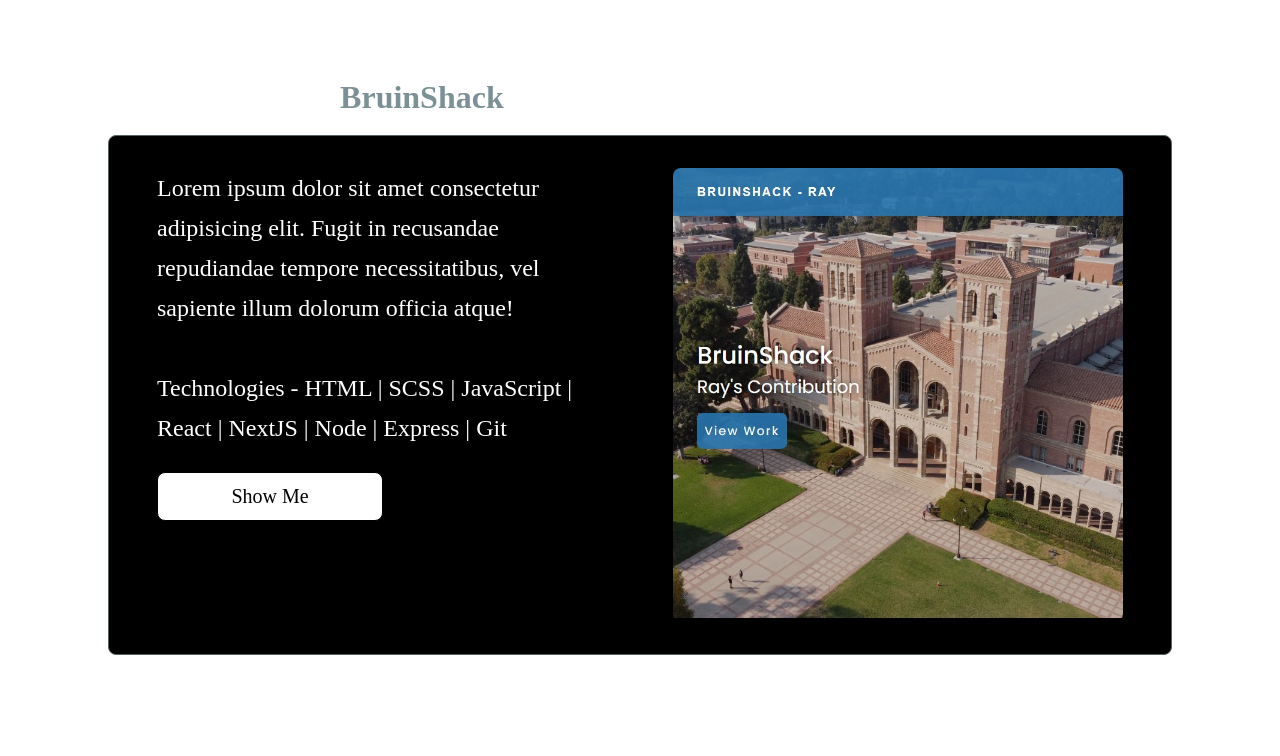
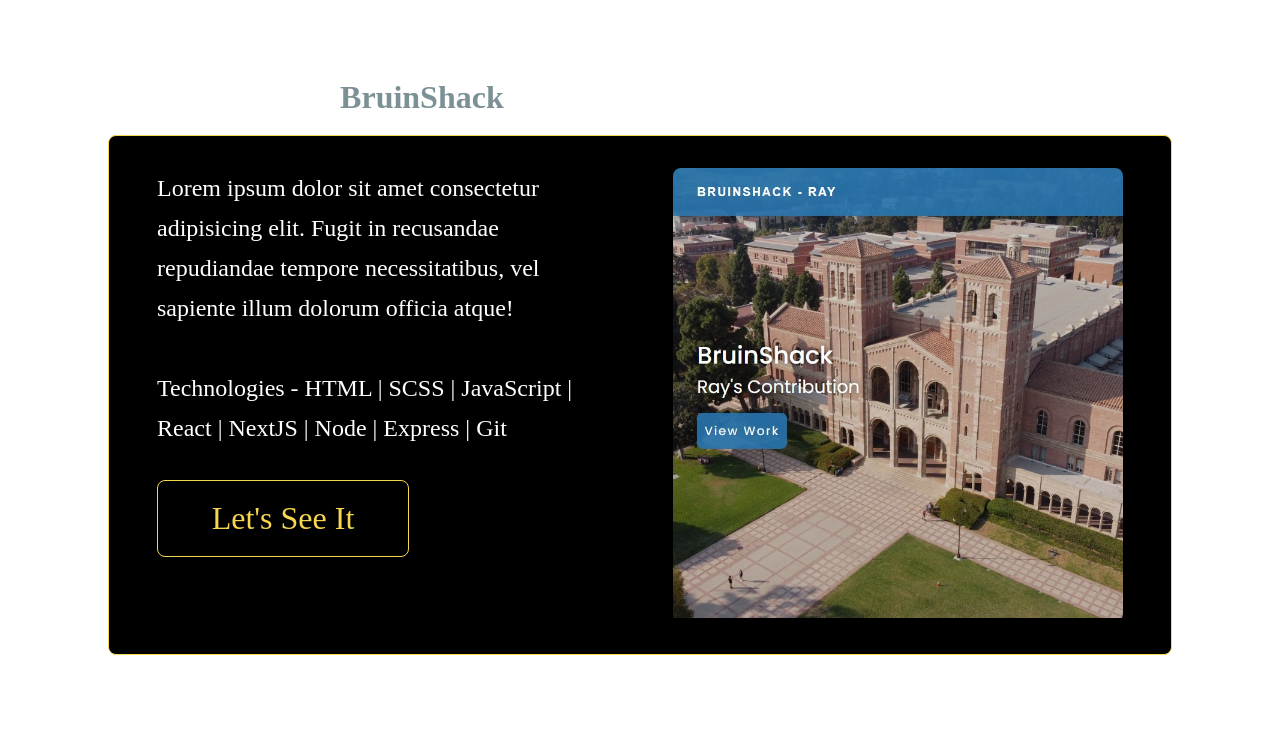
Before and after one commit to rayros404/portfolio, a Next.js app: page / in a window 1280 px wide. Shown: the part 680-1436 px from the top of the page. Built offline with nearby package versions, Linux system fonts and the light colour scheme.

Commit message:
styling finetune

```diff
--- /dev/null
+++ b/components/Home/PrimaryButton.js
@@ -0,0 +1,15 @@
+import styles from "../../styles/Home/PrimaryButton.module.css"
+const PrimaryButton = (props) => {
+  return (
+    <a
+      className={styles.primaryBtn}
+      href={props.href}
+      target={props.target}
+      rel={props.rel}
+    >
+      {props.name}
+    </a>
+  )
+}
+
+export default PrimaryButton
--- /dev/null
+++ b/pages/_document.js
@@ -0,0 +1,22 @@
+import Document, { Html, Head, Main, NextScript } from 'next/document'
+
+class MyDocument extends Document {
+  render() {
+    return (
+      <Html>
+        <Head>
+          <link
+            href="https://fonts.googleapis.com/css2?family=Oswald:wght@400;700&display=swap"
+            rel="stylesheet"
+          />
+        </Head>
+        <body>
+          <Main />
+          <NextScript />
+        </body>
+      </Html>
+    )
+  }
+}
+
+export default MyDocument
--- a/pages/index.js
+++ b/pages/index.js
@@ -2,6 +2,7 @@
 import ProjectCard from "../components/Home/ProjectCard"
 import Image from "next/image"
 import Link from "next/link"
+import PrimaryButton from "../components/Home/PrimaryButton"
 import ContactLink from "../components/Home/ContactLink"
 
 const Home = () => {
@@ -16,10 +17,10 @@
             Frontend Developer
           </div>
           <div id={styles.contentBtns}>
-          <Link href="/">
-            <a id={styles.work}>
-              View My Work
-            </a>
+          <Link href="/#internship" passHref>
+            <PrimaryButton
+              name="View My Work"
+            />
           </Link>
           <a
             id={styles.resume}
@@ -42,7 +43,7 @@
           />
         </div>
       </section>
-      <section id={styles.internship}>
+      <section id="internship">
       <span id={styles.internshipTitle} className={styles.sectionTitle}>Internship</span>
       <span id={styles.internshipSubtitle}>BruinShack</span>
         <div
@@ -56,14 +57,12 @@
               <br/>
               Technologies - HTML | SCSS | JavaScript | React | NextJS | Node | Express | Git
             </div>
-            <a
-              id={styles.bruinshackLink}
+            <PrimaryButton
               href="https://bruinshack-my-contribution.vercel.app/"
               target="_blank"
               rel="noreferrer"
-            >
-            Show Me
-            </a>
+              name="Let's See It"
+            />
           </div>
           <div id={styles.internshipImage}>
             <Image
@@ -75,7 +74,7 @@
           </div>
         </div>
       </section>
-      <section id={styles.projects}>
+      <section id="projects">
         <div id={styles.projectsTitle} className={styles.sectionTitle}>Projects</div>
         <div
           id={styles.projectsContent}
@@ -88,7 +87,7 @@
           <ProjectCard/>
         </div>
       </section>
-      <section id={styles.contact}>
+      <section id="contact">
         <div
           id={styles.contactTitle}
           className={styles.sectionTitle}
--- a/styles/Home/Home.module.css
+++ b/styles/Home/Home.module.css
@@ -25,21 +25,6 @@
   gap: 1rem;
   margin-top: 1.5rem;
 }
-#work {
-  display: flex;
-  justify-content: center;
-  align-items: center;
-  text-align: center;
-  font-size: 2rem;
-  text-decoration: none;
-  width: 250px;
-  height: 75px;
-  color: #f7d74e;
-  background-color: black;
-  border: solid 0.5px #f7d74e;
-  border-radius: 0.5rem;
-  transition: 0.7s;
-}
 #resume {
   display: flex;
   justify-content: center;
@@ -61,25 +46,24 @@
   width: 400px;
   background-image: linear-gradient(0deg, #fab12a, #f7d74e);
   border: solid 5px black;
-
 }
 .sectionTitle {
   color: white;
   font-weight: 700;
   font-size: 3rem;
-  margin-top: 2rem;
-
+  margin-top: 3rem;
 }
 .sectionText {
   color: white;
   font-size: 1.5rem;
+  margin-bottom: 2rem;
   line-height: 2.5rem;
 }
 .sectionContent {
   background-color: black;
   padding: 2rem 3rem;
   margin-top: 1rem;
-  border: solid 0.5px #596264;
+  border: solid 0.5px #f7d74e;
   border-radius: 0.5rem;
 }
 #internshipSubtitle {
@@ -96,19 +80,6 @@
   display: flex;
   flex-direction: column;
   width: 45%;
-}
-#bruinshackLink {
-  text-align: center;
-  font-size: 1.25rem;
-  text-decoration: none;
-  width: 200px;
-  color: black;
-  background-color: white;
-  padding: 0.75rem;
-  margin-top: 1.5rem;
-  border: solid 0.5px black;
-  border-radius: 0.5rem;
-  transition: 0.3s;
 }
 #internshipImage {
   border-radius: 0.5rem;
@@ -134,11 +105,7 @@
   margin-top: 1rem;
 }
 
-#work:hover {
-  color: black;
-  background-image: linear-gradient(0deg, #fab12a, #f7d74e);
-  border: solid 0.5px black;
-}
+
 #resume:hover {
   color: #f7d74e;
   background-color: black;
--- /dev/null
+++ b/styles/Home/PrimaryButton.module.css
@@ -0,0 +1,21 @@
+.primaryBtn {
+  display: flex;
+  justify-content: center;
+  align-items: center;
+  text-align: center;
+  font-size: 2rem;
+  text-decoration: none;
+  width: 250px;
+  height: 75px;
+  color: #f7d74e;
+  background-color: black;
+  border: solid 0.5px #f7d74e;
+  border-radius: 0.5rem;
+  transition: 0.7s;
+}
+
+.primaryBtn:hover {
+  color: black;
+  background-image: linear-gradient(0deg, #fab12a, #f7d74e);
+  border: solid 0.5px black;
+}
--- a/styles/Home/ProjectCard.module.css
+++ b/styles/Home/ProjectCard.module.css
@@ -8,7 +8,6 @@
   font-size: 2rem;
   font-weight: 700;
   text-shadow: 0 0 8px rgb(0 0 0 / 60%);
-  /* border: 1px black solid; */
   border-radius: 0.5rem;
   background-position: center;
   background-size: cover;
--- a/styles/Navbar/NavbarLink.module.css
+++ b/styles/Navbar/NavbarLink.module.css
@@ -2,6 +2,11 @@
   text-decoration: none;
   color: white;
   font-size: 1.25rem;
+  border-bottom: 2px solid black;
+  transition: 0.3s;
+}
+.link:hover {
+  border-bottom: 2px solid #f7d74e;
 }
 
 @media screen and (max-width: 768px) {
--- a/styles/globals.css
+++ b/styles/globals.css
@@ -1,9 +1,10 @@
 html,
 body {
+  font-family: 'Oswald', sans-serif;
   padding: 0;
   margin: 0;
   background-color: #111111;
-
+  scroll-behavior: smooth;
 }
 
 * {
```
Also changed, not shown: components/Navbar/Navbar.js (+9 -13 lines), components/Navbar/NavbarLink.js (+6 -4 lines), styles/Navbar/Navbar.module.css (+7 -3 lines).
